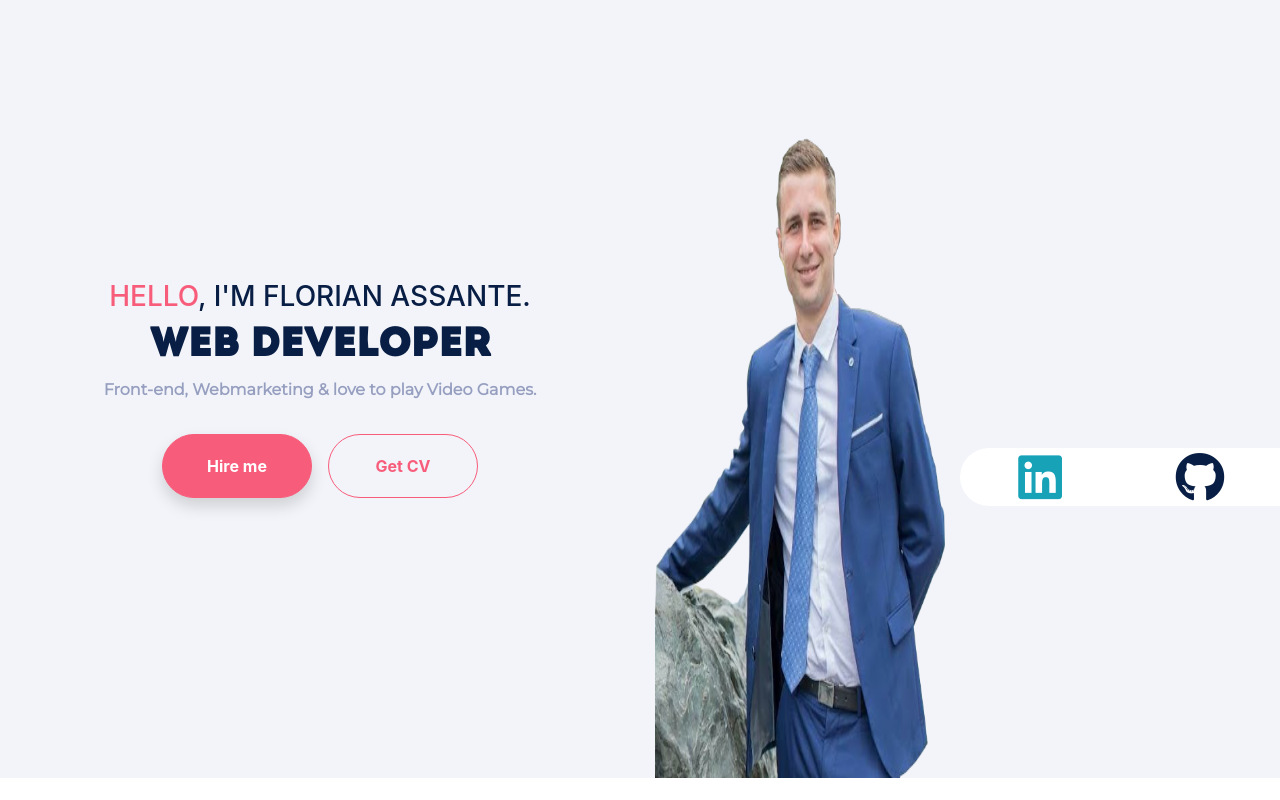
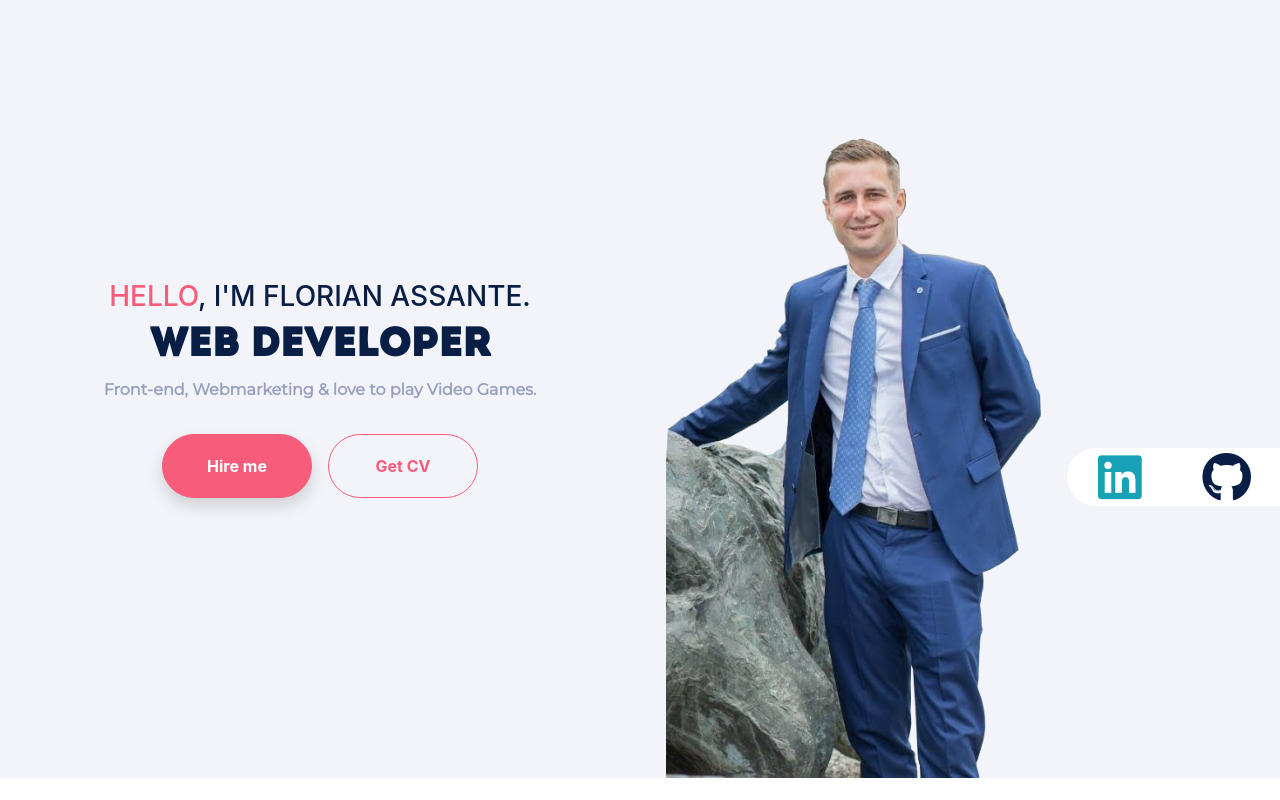
Before and after one commit to Raynnon/cv, a React (Create React App) app: page / in a window 1280 px wide. Built offline with nearby package versions, Linux system fonts and the light colour scheme.

Commit message:
changed image

```diff
--- a/src/components/Header.js
+++ b/src/components/Header.js
@@ -25,10 +25,10 @@ export default class Header extends Component {
                             </Row>
                         </Container>
                     </Col>
-                    <Col xl="3" className="d-flex justify-content-center align-items-end">
+                    <Col xl="4" className="d-flex justify-content-center align-items-end">
                         <Image src={require('../images/florian-assante.png')} alt="Florian Assante" fluid className="florian mt-5" />
                     </Col>
-                    <Col xl="3" as="aside" id="social-networks" className="bg-white pt-1 pb-1">
+                    <Col xl="2" as="aside" id="social-networks" className="bg-white pt-1 pb-1">
                         <Row className="text-center">
                             <Col as="a" href="#">
                                 <i className="fab fa-linkedin zoom text-info"></i>
```
Also changed, not shown: src/images/florian-assante.png.
